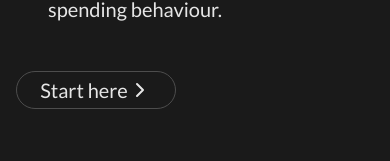
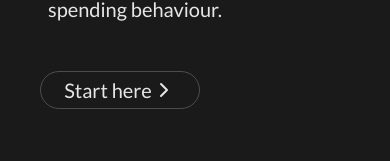
Before and after one commit to dwisarut/finocular, a React (Vite) app: page / in a window 390 px wide. Shown: the part 511-672 px from the top of the page. Built offline with nearby package versions, Linux system fonts and the light colour scheme.

Commit message:
feat: add responsive layout

```diff
--- a/src/components/Button.tsx
+++ b/src/components/Button.tsx
@@ -17,7 +17,7 @@ const Button = ({ name, to, icon: Icon }: ButtonComponent) => {
       <div className="flex flex-row mt-12">
         <button
           onClick={handleNav}
-          className="customBtn hover:bg-[hsl(0_0_12%)]"
+          className="customBtn hover:bg-[hsl(0_0_12%)] ml-6 md:ml-0"
         >
           {name}
           <Icon />
```
